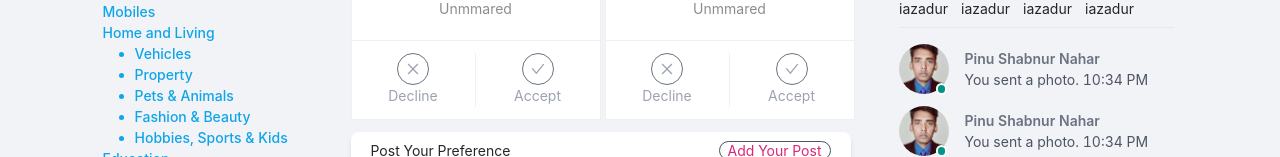
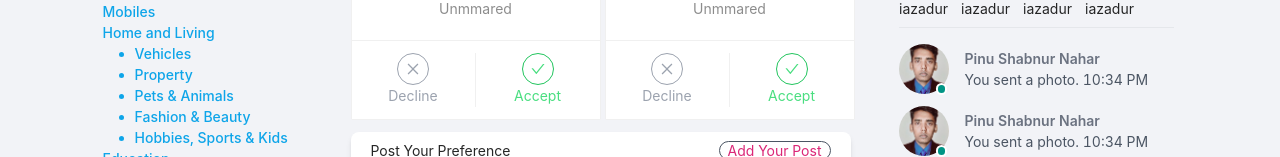
Before and after one commit to iazadur/bebaha, a Next.js app: page / in a window 1280 px wide. Shown: the part 493-650 px from the top of the page. Built offline with nearby package versions, Linux system fonts and the light colour scheme.

Commit message:
color change

```diff
--- a/components/Home/Invitations/Invitation.jsx
+++ b/components/Home/Invitations/Invitation.jsx
@@ -16,11 +16,11 @@ const Invitation = () => {
                 style={{ width: 250 }}
                 cover={<Image src="/img/azad.jpg" width="250" height="300" alt='' />}
                 actions={[
-                    <div className="flex flex-col gap-x-2 justify-center items-center text-gray-400 hover:text-green-400" key="reject">
-                        <CloseOutlined className="rounded-full border hover:border-green-500 border-gray-500 p-2"  />
+                    <div className="flex flex-col gap-x-2 justify-center items-center text-gray-400 hover:text-red-400" key="reject">
+                        <CloseOutlined className="rounded-full border hover:border-red-500 border-gray-400 p-2"  />
                         <p>Decline</p>
                         </div>,
-                    <div className="flex flex-col gap-x-2 justify-center items-center text-gray-400 hover:text-green-400" key="accept"><CheckOutlined className="rounded-full border hover:border-green-500 border-gray-500 p-2"  />
+                    <div className="flex flex-col gap-x-2 justify-center items-center text-green-400  hover:text-green-600" key="accept"><CheckOutlined className="rounded-full border hover:border-green-600 border-green-500 p-2"  />
                     <p>Accept</p>
                     </div>,
                 ]}
```
